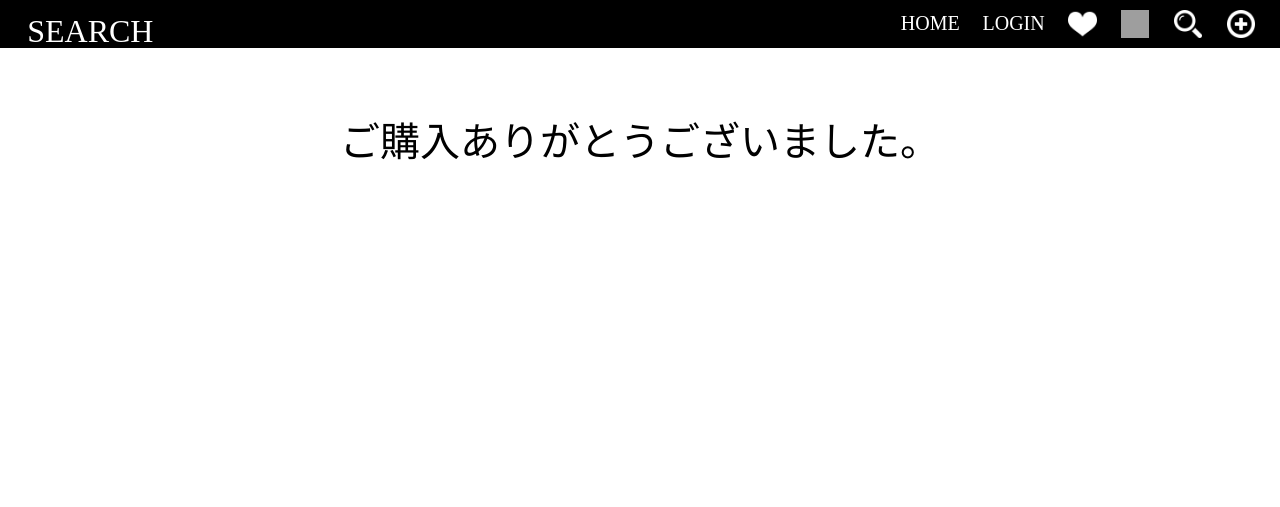
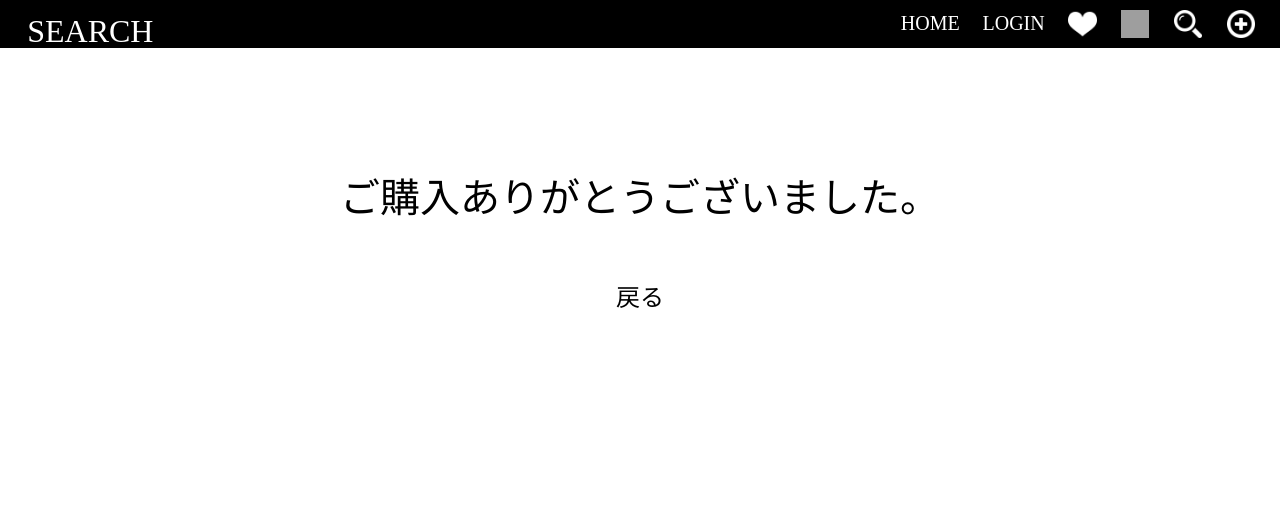
Before and after one commit to Koba-Sora/search, a Django app: page /cart/checkout/complete/ in a window 1280 px wide. Shown: the top 507 px of the page. Run offline with Django 4.2, Linux system fonts and the light colour scheme; parts of the project's set-up code (start-up, migrations or seed data) failed here and were passed over; grey boxes are pictures that could not be loaded.

Commit message:
12020000

```diff
--- a/search_app/static/serch_app/css/complete.css
+++ b/search_app/static/serch_app/css/complete.css
@@ -1,16 +1,34 @@
-.main{
-
-    width: 80%;
-    margin: auto;
-    margin-top: 15vh;
-    display: flex;
-    justify-content: center;
-}
 #main-content {
     opacity: 0; /* 初期状態は非表示 */
     transition: opacity 1s ease-in; /* フェードイン用 */
 }
+body{
+    background-color: white;
+}
+.main{
+    width: 80%;
+    margin: auto;
+    margin-top: 20vh;
+    display: flex;
+    justify-content: center;
+    flex-direction: column;
+    align-items: center;
+}
 .main-text{
     font-size: 5vh;
-    margin-bottom: 2vh;
+    margin: 2vh;
+    display: block;
+
 }
+.serach{
+    margin: 5vh;
+    display: block;
+    font-size: 3vh;
+    transition: border 0.3s ease-in-out;
+    padding: 0.9vh 1vw 0.3vh;
+    border-bottom:white solid 1px ;
+
+}
+.serach:hover{
+    border-bottom: black solid 1px;
+}
--- a/search_app/templates/complete.html
+++ b/search_app/templates/complete.html
@@ -8,7 +8,10 @@
 <div class="main" id="main-content">
 
     <p class="main-text">ご購入ありがとうございました。</p>
+
+    <a class="serach" href="{% url 'search_app:search_view' %}">戻る</a>
 </div>
+
 
 <script src="{% static 'js/complete.js' %}"></script>
 {% endblock %}
```
